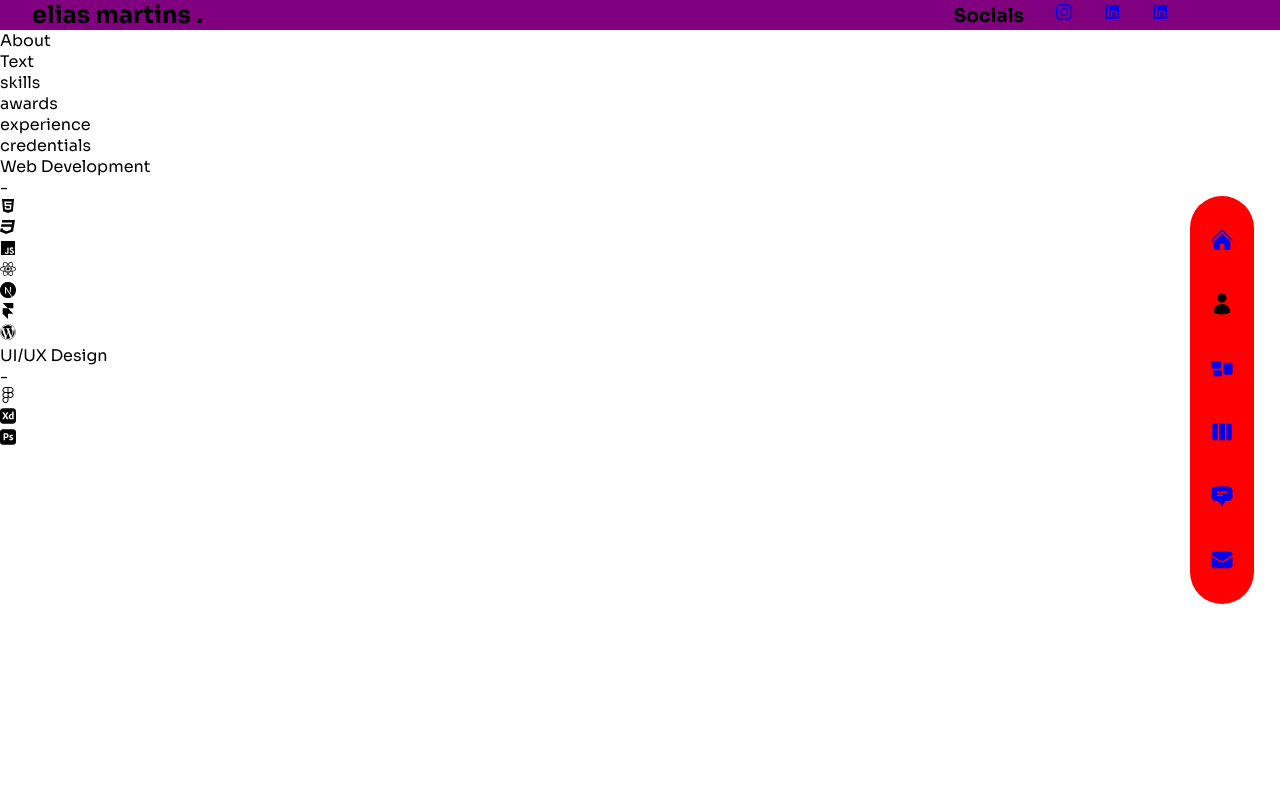
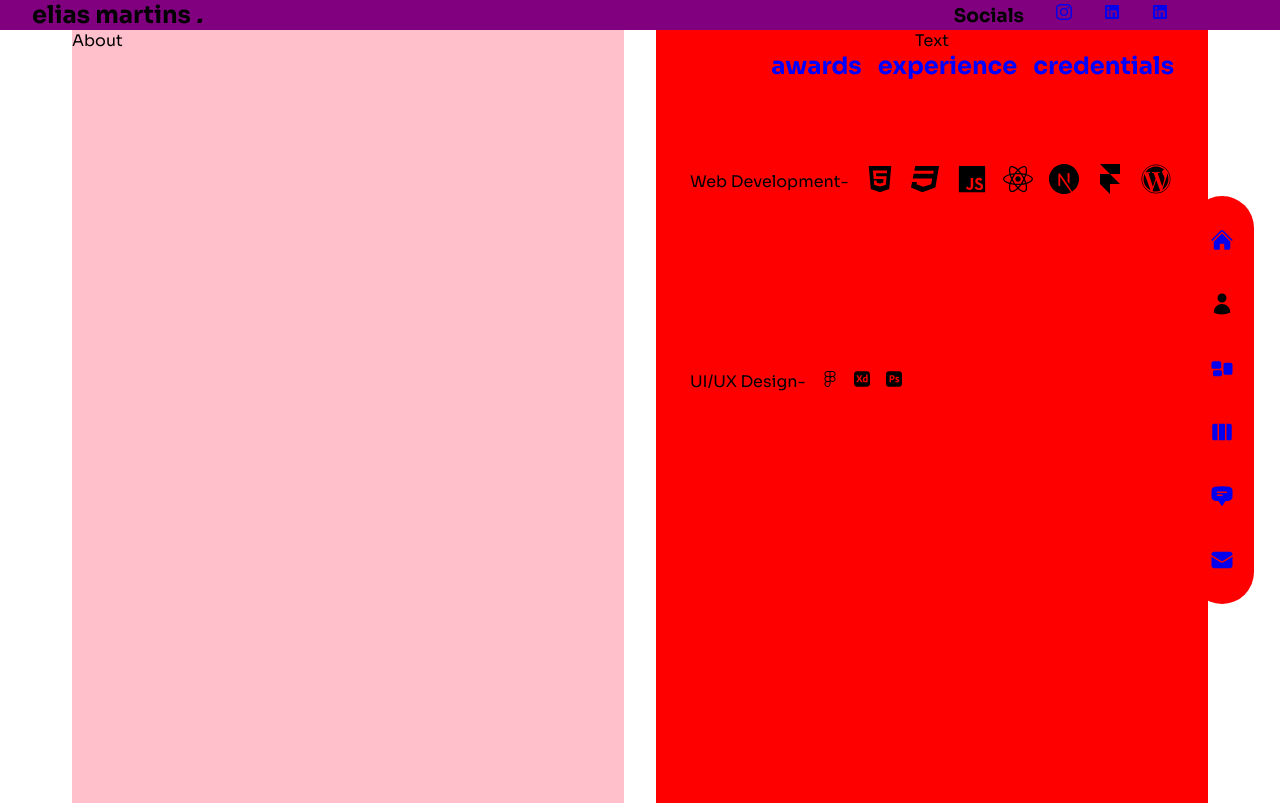
Before and after one commit to eliasfmartins/newportfolio, a Next.js app: page /about in a window 1280 px wide. Built offline with nearby package versions, Linux system fonts and the light colour scheme.

Commit message:
criando interacao

```diff
--- a/src/app/about/page.tsx
+++ b/src/app/about/page.tsx
@@ -1,7 +1,9 @@
+/* eslint-disable react/jsx-key */
 'use client'
 import { useState } from "react"
 import { FaCss3, FaFigma, FaHtml5, FaJs, FaReact, FaWordpress } from "react-icons/fa";
 import { SiAdobephotoshop, SiAdobexd, SiFramer, SiNextdotjs } from "react-icons/si";
+import { AboutContainer, AboutContent } from './style';
 const aboutData = [
   {
     title: 'skills',
@@ -9,13 +11,13 @@ const aboutData = [
       {
         title: 'Web Development',
         icons: [
-          <FaHtml5 />,
-          <FaCss3 />,
-          <FaJs />,
-          <FaReact />,
-          <SiNextdotjs />,
-          <SiFramer />,
-          <FaWordpress />,
+          <FaHtml5 size={30} />,
+          <FaCss3 size={30} />,
+          <FaJs size={30} />,
+          <FaReact size={30} />,
+          <SiNextdotjs size={30} />,
+          <SiFramer size={30} />,
+          <FaWordpress size={30} />,
         ],
       },
       {
@@ -76,38 +78,46 @@ export default function About() {
   const [index, setIndex] = useState(0)
   //impoortar circle
   return (
-    <div>
+    <AboutContainer>
+      <AboutContent>
 
-      <div>
+        <div className="about" >
           About
         </div>
         <div className="container">
           <div>Text</div>
           <div>
-          <div>
+            <div className="skills">
               {aboutData.map((item, itemIndex) => {
                 return (
-                <div key={itemIndex}>
+                  <div key={itemIndex} onClick={() => setIndex(itemIndex)} className={index === itemIndex ? 'on' : 'defalt'}>
+                    <h2>
                       {item.title}
+
+                    </h2>
                   </div>
                 )
               })}
             </div>
             <div>{aboutData[index].info.map((item, itemIndex) => {
               return (
-              <div key={itemIndex}>
-                <div>{item.title}</div>
+                <div key={itemIndex} className="aboutskill" >
+                  <div >{item.title}</div>
                   <div>-</div>
-                <div>{item.stage}</div>
+                  <div className="icons">
+
+                    <div className="icons">{item.stage}</div>
                     {item.icons?.map((icon, itemIndex) => {
-                  return <div key={itemIndex}>{icon}</div>
+                      return <div key={itemIndex} >{icon}</div>
                     })}
+                  </div>
                 </div>
               )
             })}</div>
           </div>
 
         </div>
-    </div>
+      </AboutContent>
+    </AboutContainer >
   )
 }
--- a/src/app/about/style.ts
+++ b/src/app/about/style.ts
@@ -0,0 +1,56 @@
+import styled from "styled-components";
+
+export const AboutContainer = styled.main`
+display: flex;
+align-items: center;
+justify-content: center;
+`
+export const AboutContent = styled.div`
+ height: calc(100vh - 27px);
+  gap: 2rem;
+ width: 100%;
+ max-width: 1200px;
+ padding: 0 2rem;
+ display: flex;
+ align-items: center;
+ justify-content: center;
+ .about{
+height: 100%;
+background: pink;
+width: 50%;
+display: flex;
+}
+.container{
+  height: 100%;
+background: red;
+width: 50%;
+display: flex;
+align-items: center;
+flex-direction: column;
+}
+.skills{
+  display: flex;
+  gap: 1rem;
+}
+.aboutData{
+  padding: 5px;
+  border-bottom: 2px solid black;
+}
+.icons{
+  display: flex;
+  gap: 1rem;
+}
+.aboutskill{
+  height: 200px;
+  display: flex;
+  align-items: center;
+  /* justify-content: center; */
+}
+.on{
+  color: red;
+}
+.defalt{
+  color: blue;
+}
+
+`;
```
Lines whose indentation alone changed are shown as unchanged.
